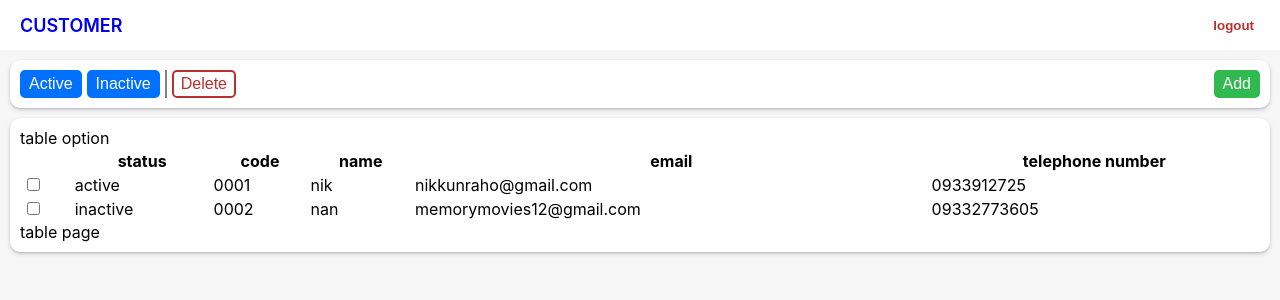
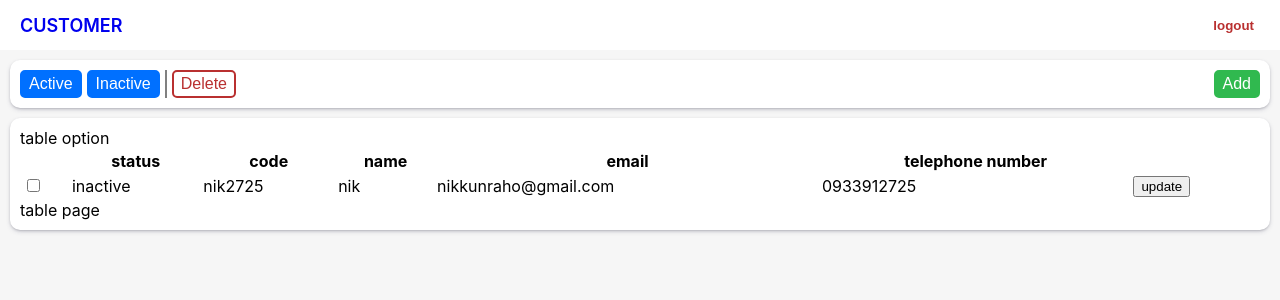
Before and after one commit to nikstruyf/CRUD-Customer-Data, a React (Create React App) app: page /customer in a window 1280 px wide. Shown: the top 300 px of the page. Built offline with nearby package versions, Linux system fonts and the light colour scheme.

Commit message:
create update customer reducers

```diff
--- a/src/components/customerform/CustomerForm.tsx
+++ b/src/components/customerform/CustomerForm.tsx
@@ -1,32 +1,71 @@
-import React, { useState } from "react";
+import React, { useState, useEffect } from "react";
 import './customerform.css';
 import { useNavigate, useSearchParams  } from 'react-router-dom';
 import { CustomerData } from "../../interface";
+import { useSelector, useDispatch } from "react-redux";
+import { customerArrayData, insertCustomer, updateCustomer } from "../../reducers/customer";
 
 export default function CustomerForm() {
   const navigate = useNavigate();
   const [searchParams] = useSearchParams();
-
-  const [customerData, setCustomerData] = useState<CustomerData>();
+  const dispatch = useDispatch();
   const [code, setCode] = useState<string>('');
   const [name, setName] = useState<string>('');
   const [email, setEmail] = useState<string>('');
   const [tel, setTel] = useState<string>('');
 
+  const data = useSelector(customerArrayData);
+  let index = -1;
+
   const insert = (e: any) => {
     e.preventDefault();
-    setCustomerData({
+    dispatch(insertCustomer({
+      id: code+tel.slice(-4),
       code,
       name,
       email,
       tel,
       status: 'inactive'
-    });
+    }));
+    setCode('');
+    setName('');
+    setEmail('');
+    setTel('');
     navigate('/customer');
   }
 
+  const update = (e: any) => {
+    e.preventDefault();
+    dispatch(updateCustomer({
+      data: {
+      id: code+tel.slice(-4),
+      code,
+      name,
+      email,
+      tel,
+      status: 'inactive'
+      },
+      index
+    }));
+    setCode('');
+    setName('');
+    setEmail('');
+    setTel('');
+    navigate('/customer');
+  }
+
+  useEffect(() => {
+    if (searchParams.get('form-type') === 'update') {
+      index = data.findIndex((data: CustomerData) => data.id === searchParams.get('id'));
+      setCode(data[index].code);
+      setName(data[index].name);
+      setEmail(data[index].email);
+      setTel(data[index].tel);
+    }
+  }, [])
+
   return (
-    <form onSubmit={insert}>
+    <form onSubmit={searchParams.get('form-type') === 'update' ? update : insert}>
       <div className="form-header">
         insert customer information
       </div>
@@ -35,7 +74,7 @@ export default function CustomerForm() {
         <input
           type="text"
           className="inputbox"
-          value={code}
+          value={code || ''}
           onChange={(e) => { setCode(e.target.value) }}
         />
       </div>
@@ -44,7 +83,7 @@ export default function CustomerForm() {
         <input
           type="text"
           className="inputbox"
-          value={name}
+          value={name || ''}
           onChange={(e) => { setName(e.target.value) }}
         />
       </div>
@@ -53,7 +92,7 @@ export default function CustomerForm() {
         <input
           type="email"
           className="inputbox"
-          value={email}
+          value={email || ''}
           onChange={(e) => { setEmail(e.target.value) }}
         />
       </div>
@@ -62,7 +101,7 @@ export default function CustomerForm() {
         <input
           type="tel"
           className="inputbox"
-          value={tel}
+          value={tel || ''}
           onChange={(e) => { setTel(e.target.value) }}
         />
       </div>
--- a/src/components/customeroptionbar/CustomerOptionBar.tsx
+++ b/src/components/customeroptionbar/CustomerOptionBar.tsx
@@ -32,7 +32,7 @@ export default function CustomerOptionBar() {
         <button
           type="button"
           className="button-add"
-          onClick={() => { navigate('/customer/manage?form-type=add'); }}
+          onClick={() => { navigate('/customer/manage?form-type=insert'); }}
         >
           add
         </button>
--- a/src/components/customertable/CustomerTable.tsx
+++ b/src/components/customertable/CustomerTable.tsx
@@ -1,23 +1,15 @@
 import React from "react";
 import './customertable.css';
-
-const data = [
-  {
-    status: 'active',
-    code: '0001',
-    name: 'nik',
-    email: 'nikkunraho@gmail.com',
-    tel: '0933912725'
-  },{
-    status: 'inactive',
-    code: '0002',
-    name: 'nan',
-    email: 'memorymovies12@gmail.com',
-    tel: '09332773605'
-  }
-]
+import { useSelector, useDispatch } from "react-redux";
+import { customerArrayData } from "../../reducers/customer";
+import { CustomerData } from "../../interface";
+import { useNavigate } from "react-router-dom";
 
 export default function CustomerTable() {
+  const data = useSelector(customerArrayData);
+  const dispatch = useDispatch();
+  const navigate = useNavigate();
+
   return (
     <div className="table-container">
       <div>
@@ -42,12 +34,13 @@ export default function CustomerTable() {
             <th>
               telephone number
             </th>
+            <th />
           </tr>
         </thead>
         <tbody>
           {
-            data.map((data, index) => (
-              <tr key={index}>
+            data.map((data: CustomerData) => (
+              <tr key={data.id}>
                 <td>
                   <input type="checkbox" />
                 </td>
@@ -66,6 +59,14 @@ export default function CustomerTable() {
                 <td>
                   {data.tel}
                 </td>
+                <td>
+                  <button
+                    type="button"
+                    onClick={() => { navigate(`/customer/manage?form-type=update&id=${data.id}`); }}
+                  >
+                    update
+                  </button>
+                </td>
               </tr>
             ))
           }
--- a/src/interface.tsx
+++ b/src/interface.tsx
@@ -1,7 +1,13 @@
 export interface CustomerData {
+  id: string,
   code: string,
   name: string,
   email: string,
   tel: string,
   status: string
 }
+
+export interface ActionUpdateCustomer {
+  data: CustomerData,
+  index: number
+}
--- /dev/null
+++ b/src/reducers/customer.tsx
@@ -0,0 +1,42 @@
+import { createSlice } from "@reduxjs/toolkit";
+import { CustomerData, ActionUpdateCustomer } from "../interface";
+
+interface ActionInsertType {
+    type: string,
+    payload: CustomerData
+}
+
+interface ActionUpdateType {
+  type: string,
+  payload: ActionUpdateCustomer
+}
+
+const sampleData = {
+  id: 'nik27252725',
+  code: 'nik2725',
+  name: 'nik',
+  email: 'nikkunraho@gmail.com',
+  tel: '0933912725',
+  status: 'inactive'
+}
+
+export const customerSlice = createSlice({
+  name: 'customer',
+  initialState: {
+    value: [sampleData]
+  },
+  reducers: {
+    insertCustomer: (state, action: ActionInsertType) => {
+      state.value.push(action.payload);
+    },
+    updateCustomer: (state, action: ActionUpdateType) => {
+      state.value.splice(action.payload.index, 1, action.payload.data);
+    }
+  },
+})
+
+export const { insertCustomer, updateCustomer } = customerSlice.actions;
+
+export const customerArrayData = (state: any) => state.customer.value;
+
+export default customerSlice.reducer;
--- a/src/store.tsx
+++ b/src/store.tsx
@@ -1,8 +1,10 @@
 import { configureStore } from "@reduxjs/toolkit";
 import usernameReducer from "./reducers/username";
+import customerReducer from "./reducers/customer";
 
 export default configureStore({
   reducer: {
     username: usernameReducer,
+    customer: customerReducer,
   },
 })
```
